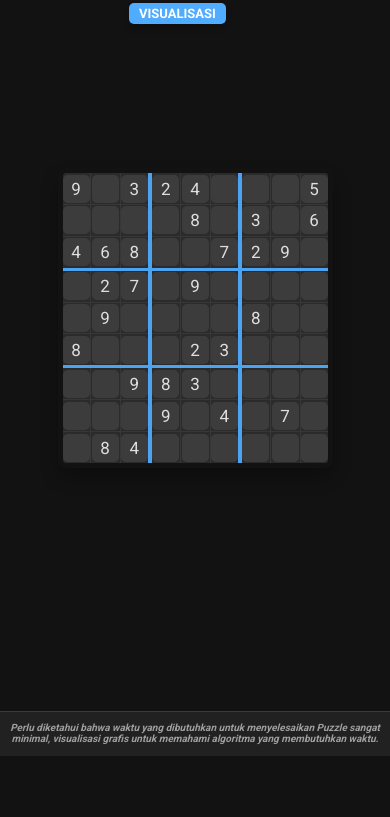
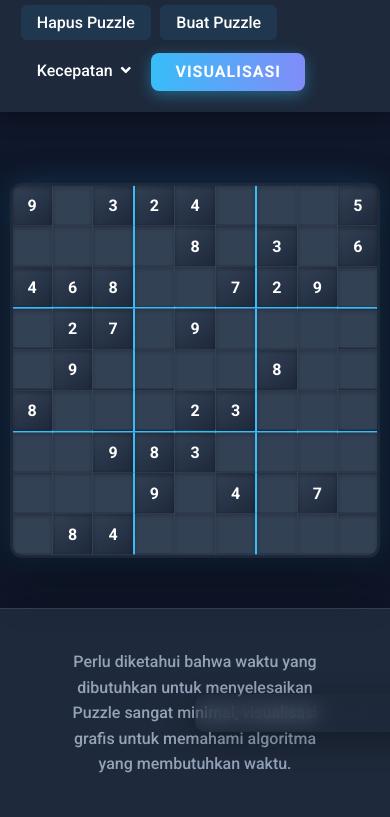
Before and after one commit to Fikri-Coders/GameSudoku-SolveByBacktracking, a website: page index.html in a window 390 px wide. Shown: the part 88-905 px from the top of the page. Before the commit the page ends 844 px from the top, so only its background shows below. Drawn offline with Linux system fonts and the light colour scheme.

Commit message:
UI/UX Modern untuk Visualisasi Algoritma Backtracking

```diff
--- a/style.css
+++ b/style.css
@@ -5,280 +5,489 @@
   padding: 0;
   box-sizing: border-box;
 }
+
 /* Properties Gaya Body */
 body {
-  height: 100vh;
+  min-height: 100vh;
+  width: 100%;
   position: relative;
   display: flex;
   flex-direction: column;
   justify-content: space-between;
   color: #ffffff;
-  background: #121212;
+  background: #0f172a; /* Warna background lebih modern */
   font-family: 'Roboto', sans-serif;
+  overflow-x: hidden;
 }
+
 /* Properties Gaya Paragraf */
 p {
   text-align: center;
-  padding-bottom: 0.5%;
-  font-style: oblique;
-  font-weight: 600;
-  color: #9e9e9e;
+  padding: 1rem 2rem;
+  font-style: normal;
+  font-weight: 500;
+  color: #94a3b8;
+  line-height: 1.6;
+  max-width: 800px;
+  margin: 0 auto;
 }
+
 /* Properties Gaya NavBar */
 nav {
   display: flex;
   justify-content: space-between;
   align-items: center;
   flex-wrap: wrap;
-  height: 0.7rem;
-  padding: 1rem 2rem;
-  z-index: 32;
-  margin-bottom: 2rem;
-  opacity: 1;
-  background-color: #212121;
+  padding: 1.2rem 2.5rem;
+  z-index: 100;
+  background-color: #1e293b;
   color: white;
-  box-shadow: 0 4px 8px rgba(0, 0, 0, 0.3);
+  box-shadow: 0 4px 20px rgba(0, 0, 0, 0.4);
+  position: sticky;
+  top: 0;
+  backdrop-filter: blur(10px);
 }
+
 /* Properties Gaya Logo */
 nav .logo {
   font-family: 'Roboto', sans-serif;
   font-size: 2rem;
   font-weight: bold;
-  text-transform: capitalize;
+  letter-spacing: -0.5px;
   z-index: 2;
-  background: linear-gradient(90deg, #4facfe 0%, #00f2fe 100%);
+  background: linear-gradient(90deg, #38bdf8 0%, #818cf8 50%, #c084fc 100%);
   -webkit-background-clip: text;
   -webkit-text-fill-color: transparent;
+  text-shadow: 0 0 30px rgba(56, 189, 248, 0.3);
 }
+
 /* Properties Gaya List */
 nav > ul {
   display: flex;
-  justify-content: space-around;
+  justify-content: flex-end;
+  align-items: center;
   list-style: none;
   flex-wrap: wrap;
-  padding-right: 5rem;
   z-index: 500;
 }
 
 nav > ul li {
-  margin: 0.5rem;
-  margin-top: 1.5rem;
-  font-size: 1.1rem;
-  font-weight: 600;
+  margin: 0 0.8rem;
+  font-size: 1rem;
+  font-weight: 500;
   cursor: pointer;
-  padding: 0.3rem;
-  transition: all 0.2s ease-in-out;
+  padding: 0.5rem 1rem;
+  transition: all 0.3s ease;
+  border-radius: 6px;
+  position: relative;
 }
+
 /* Efek Hover */
 nav > ul li:hover {
-  border-bottom: 2px solid #4facfe;
-  font-size: 1.05rem;
-  font-weight: 1000;
-  color: #4facfe;
+  color: #38bdf8;
+  background: rgba(56, 189, 248, 0.1);
+  transform: translateY(-2px);
 }
 
 /* Styling untuk Menu */
-
 li > input[type="checkbox"] {
   visibility: hidden;
+  position: absolute;
 }
+
 li > input[type="checkbox"] + label {
   width: 100%;
   height: 100%;
   cursor: pointer;
-  transition: color 0.2s ease-in-out;
+  transition: all 0.3s ease;
+  display: flex;
+  align-items: center;
 }
+
 li > input[type="checkbox"] + label:hover {
-  border: none;
-  color: #4facfe;
+  color: #38bdf8;
 }
+
 li > input[type="checkbox"] + label i {
-  font-size: 1.1rem;
+  font-size: 1rem;
   margin-left: 0.5rem;
   transition: all 0.3s;
 }
+
 li > input[type="checkbox"] ~ ul {
   display: none;
 }
+
 li > input[type="checkbox"]:checked + label i {
   transform: rotate(180deg);
 }
+
 li > input[type="checkbox"]:checked ~ ul {
   display: block;
   list-style: none;
   position: absolute;
-  background: #2d2d2d;
-  box-shadow: 0 8px 16px rgba(0, 0, 0, 0.4);
+  top: 100%;
+  left: 0;
+  background: #1e293b;
+  box-shadow: 0 10px 25px rgba(0, 0, 0, 0.5);
   color: #fff;
   border-radius: 8px;
   padding: 0.5rem;
   z-index: 400;
-  margin: 0.3rem;
-  border: 1px solid #3a3a3a;
+  margin-top: 0.5rem;
+  border: 1px solid #334155;
+  animation: slideDown 0.3s ease forwards;
+  min-width: 150px;
+}
+
+@keyframes slideDown {
+  from {
+    opacity: 0;
+    transform: translateY(-10px);
+  }
+  to {
+    opacity: 1;
+    transform: translateY(0);
+  }
 }
 
 li > input[type="checkbox"]:checked ~ ul li {
-  width: 10rem;
-  height: 3rem;
-  line-height: 3;
-  border-bottom: 1px solid #3a3a3a;
+  height: auto;
+  padding: 0.8rem 1rem;
+  border-bottom: 1px solid #334155;
+  margin: 0;
+  transition: all 0.2s ease;
+}
+
+li > input[type="checkbox"]:checked ~ ul li:last-child {
+  border-bottom: none;
 }
 
 li > input[type="checkbox"]:checked ~ ul li:hover {
-  border-left: 5px solid #4facfe;
-  padding-left: 0.6rem;
-  background-color: #333333;
+  background-color: #334155;
+  color: #38bdf8;
 }
 
 li > input[type="checkbox"]:checked ~ ul li.active {
-  border-left: 5px solid #4facfe;
-  padding-left: 0.6rem;
-  border-bottom-style: solid;
-  background-color: #333333;
+  background-color: #334155;
+  color: #38bdf8;
+  border-left: 3px solid #38bdf8;
+  padding-left: 1rem;
 }
 
 /* Properties Gaya Tombol */
-
 #visualizeBtn {
   font-weight: 600;
-  margin-left: 2rem;
-  font-size: 1.3rem;
-  background-color: #4facfe;
+  font-size: 1rem;
+  background: linear-gradient(90deg, #38bdf8 0%, #818cf8 100%);
   color: #fff;
-  padding: 0.3rem 1rem;
-  border-radius: 5px;
-  box-shadow: 0 4px 6px rgba(0, 0, 0, 0.2);
-  transition: all 0.2s ease-in-out;
+  padding: 0.6rem 1.5rem;
+  border-radius: 8px;
+  box-shadow: 0 4px 15px rgba(56, 189, 248, 0.4);
+  transition: all 0.3s ease;
+  text-transform: uppercase;
+  letter-spacing: 1px;
 }
+
 /* Efek Hover untuk Tombol */
 #visualizeBtn:hover {
-  font-weight: 600;
-  font-size: 1.33rem;
-  text-shadow: 0.5px 0.5px 0.5px #ffffff;
-  transform: translateY(-2px);
-  box-shadow: 0 6px 8px rgba(0, 0, 0, 0.3);
+  transform: translateY(-3px);
+  box-shadow: 0 8px 25px rgba(56, 189, 248, 0.6);
+}
+
+#visualizeBtn:active {
+  transform: translateY(-1px);
+}
+
+/* Tombol lainnya */
+#clearBtn, #generateBtn {
+  padding: 0.5rem 1rem;
+  border-radius: 6px;
+  transition: all 0.3s ease;
+  background: rgba(56, 189, 248, 0.1);
+}
+
+#clearBtn:hover, #generateBtn:hover {
+  background: rgba(56, 189, 248, 0.2);
 }
 
 /* Styling Container untuk menampilkan peringatan */
+.alert {
+  width: 350px;
+  padding: 1.2rem;
+  z-index: 1000;
+  position: fixed;
+  top: 5.5rem;
+  left: 1.5rem;
+  border-radius: 10px;
+  color: #fff;
+  transition: all 0.3s ease;
+  box-shadow: 0 10px 30px rgba(0, 0, 0, 0.3);
+  backdrop-filter: blur(10px);
+  animation: slideIn 0.5s ease forwards;
+}
 
-.alert {
-  width: 25%;
-  padding: 1rem;
-  z-index: 100;
-  position: absolute;
-  top: 5.5rem;
-  left: 0.5rem;
-  border-radius: 8px;
-  color: #fff;
-  transition: 0.3s all;
-  box-shadow: 0 4px 8px rgba(0, 0, 0, 0.3);
+@keyframes slideIn {
+  from {
+    opacity: 0;
+    transform: translateX(-50px);
+  }
+  to {
+    opacity: 1;
+    transform: translateX(0);
+  }
 }
+
 .alert.hidden {
-  left: -50rem;
+  transform: translateX(-100%);
+  opacity: 0;
 }
+
 .alert.danger {
-  background: linear-gradient(90deg, #ff4b2b 0%, #ff416c 100%);
+  background: linear-gradient(135deg, #ef4444 0%, #b91c1c 100%);
+  border-left: 5px solid #7f1d1d;
 }
+
 .alert.success {
-  background: linear-gradient(90deg, #00c9ff 0%, #92fe9d 100%);
+  background: linear-gradient(135deg, #10b981 0%, #059669 100%);
+  border-left: 5px solid #047857;
+}
+
+/* Container untuk grid utama */
+.main-container {
+  display: flex;
+  flex-direction: column;
+  align-items: center;
+  justify-content: center;
+  padding: 2rem;
+  flex: 1;
 }
 
 /* Styling untuk Grid Puzzle */
-
 .grid-container {
-  margin: auto;
-  height: 30rem;
-  width: 27.5rem;
+  margin: 2rem auto;
+  height: auto;
+  width: min(90vw, 500px);
   border-collapse: collapse;
   table-layout: fixed;
-  border: 5px solid #37474f;
-  opacity: 0.95;
+  border: 3px solid #334155;
   z-index: 30;
   position: relative;
-  bottom: 2rem;
-  box-shadow: 0 10px 20px rgba(0, 0, 0, 0.3);
-  border-radius: 8px;
+  box-shadow: 0 20px 50px rgba(0, 0, 0, 0.4),
+              0 0 30px rgba(56, 189, 248, 0.2);
+  border-radius: 12px;
   overflow: hidden;
+  background: #1e293b;
+  transform-style: preserve-3d;
+  perspective: 1000px;
 }
 
 .grid-container .row:nth-child(3),
 .grid-container .row:nth-child(6) {
-  border-bottom: 3px solid #4facfe;
+  border-bottom: 2px solid #38bdf8;
 }
 
 .grid-container .row td {
   text-align: center;
-  font-weight: 1000;
-  background: #2d2d2d;
-  border: 1px solid #3a3a3a;
+  background: #1e293b;
+  border: 1px solid #334155;
+  padding: 0;
+  position: relative;
+  aspect-ratio: 1/1;
+}
+
+.grid-container .row td.correct {
+  animation: pulseCorrect 0.5s ease;
+}
+
+@keyframes pulseCorrect {
+  0% { transform: scale(1); }
+  50% { transform: scale(1.1); }
+  100% { transform: scale(1); }
+}
+
+.grid-container .row td.wrong {
+  animation: pulseWrong 0.5s ease;
+}
+
+@keyframes pulseWrong {
+  0% { transform: scale(1); }
+  50% { transform: scale(1.1); }
+  100% { transform: scale(1); }
 }
 
 .grid-container .row td.correct input {
-  background: linear-gradient(145deg, #00c9ff, #92fe9d);
-  color: #1a1a1a;
+  background: linear-gradient(145deg, #10b981, #059669);
+  color: #fff;
+  text-shadow: 0 1px 3px rgba(0, 0, 0, 0.3);
+  font-weight: bold;
 }
+
 .grid-container .row td.wrong input {
-  background: linear-gradient(145deg, #ff4b2b, #ff416c);
-  color: #ffffff;
+  background: linear-gradient(145deg, #ef4444, #b91c1c);
+  color: #fff;
+  text-shadow: 0 1px 3px rgba(0, 0, 0, 0.3);
+  font-weight: bold;
 }
+
 .grid-container .row td.fixed input {
-  background: #424242;
-  color: #ffffff;
+  background: linear-gradient(145deg, #334155, #1e293b);
+  color: #fff;
+  font-weight: bold;
+  box-shadow: inset 0 2px 4px rgba(0, 0, 0, 0.3);
 }
 
 .grid-container .row td:nth-child(3),
 .grid-container .row td:nth-child(6) {
-  border-right: 4px solid #4facfe;
+  border-right: 2px solid #38bdf8;
 }
 
 .row td input {
-  opacity: 0.9;
-  display: inline-block;
-  border: none;
-  border-radius: 5px;
-  width: 2.7rem;
-  height: 2.8rem;
+  width: 100%;
+  height: 100%;
+  aspect-ratio: 1/1;
   text-align: center;
-  font-size: 1.7rem;
-  background: #424242;
+  font-size: clamp(1.2rem, 5vw, 1.7rem);
+  background: #334155;
   color: #fff;
   font-family: 'Roboto', sans-serif;
   outline: none;
-  transition: all 0.2s ease-in-out;
-}
-
-/* Mengubah ukuran beberapa elemen penting untuk mengakomodasi Ukuran Layar yang lebih kecil */
-
-@media (max-width: 760px) {
-  :root {
-    font-size: 10px;
-  }
-  .row td input {
-    border-width: 2px;
-  }
-  .alert {
-    width: 90%;
-  }
-}
-
-@media (max-width: 280px) {
-  .grid-container {
-    margin-top: 80%;
-    height: 28rem;
-    width: 28rem;
-  }
-}
-
-/* Tambahan Footer untuk tema FinTrack */
-.footer {
-  background-color: #212121;
-  padding: 1rem;
-  margin-top: 2rem;
-  border-top: 1px solid #3a3a3a;
+  transition: all 0.3s ease;
+  border: none;
+  box-shadow: inset 0 2px 4px rgba(0, 0, 0, 0.2);
+  caret-color: #38bdf8;
 }
 
 /* Hover efek untuk sel sudoku */
 .row td input:hover {
   transform: scale(1.05);
-  box-shadow: 0 0 10px rgba(79, 172, 254, 0.5);
+  box-shadow: 0 0 15px rgba(56, 189, 248, 0.5);
+  z-index: 10;
 }
+
+.row td input:focus {
+  background: #475569;
+  box-shadow: 0 0 0 2px #38bdf8, 0 0 20px rgba(56, 189, 248, 0.6);
+  z-index: 20;
+}
+
+/* Footer styling */
+.footer {
+  background-color: #1e293b;
+  padding: 1.5rem;
+  margin-top: 2rem;
+  border-top: 1px solid #334155;
+  text-align: center;
+  box-shadow: 0 -4px 20px rgba(0, 0, 0, 0.2);
+}
+
+/* Responsivitas */
+@media (max-width: 768px) {
+  nav {
+    padding: 1rem;
+    flex-direction: column;
+    align-items: flex-start;
+  }
+
+  nav > ul {
+    margin-top: 1rem;
+    width: 100%;
+    justify-content: flex-start;
+    padding: 0;
+  }
+
+  nav > ul li {
+    margin: 0.3rem;
+  }
+
+  #visualizeBtn {
+    margin-left: 0;
+    margin-top: 0.5rem;
+  }
+
+  .alert {
+    width: 85%;
+    top: auto;
+    bottom: 1.5rem;
+    left: 50%;
+    transform: translateX(-50%);
+  }
+
+  .alert.hidden {
+    transform: translateY(150%);
+  }
+
+  .grid-container {
+    margin-top: 1rem;
+    margin-bottom: 2rem;
+  }
+}
+
+@media (max-width: 480px) {
+  nav .logo {
+    font-size: 1.5rem;
+  }
+
+  nav > ul {
+    flex-wrap: wrap;
+  }
+
+  .grid-container {
+    width: 95vw;
+    margin: 1rem auto;
+  }
+
+  .row td input {
+    font-size: 1rem;
+  }
+}
+
+/* Animasi tambahan untuk meningkatkan UX */
+@keyframes shimmer {
+  0% {
+    background-position: -100% 0;
+  }
+  100% {
+    background-position: 100% 0;
+  }
+}
+
+.shimmer {
+  background: linear-gradient(90deg,
+    rgba(56, 189, 248, 0) 0%,
+    rgba(56, 189, 248, 0.2) 50%,
+    rgba(56, 189, 248, 0) 100%);
+  background-size: 200% 100%;
+  animation: shimmer 2s infinite;
+  position: absolute;
+  top: 0;
+  left: 0;
+  width: 100%;
+  height: 100%;
+  pointer-events: none;
+}
+
+/* Tambahkan animasi floating untuk grid */
+@keyframes floating {
+  0% { transform: translateY(0px); }
+  50% { transform: translateY(-10px); }
+  100% { transform: translateY(0px); }
+}
+
+.grid-container {
+  animation: floating 6s ease-in-out infinite;
+}
+
+/* Tema gelap dengan aksen berwarna */
+.grid-container::after {
+  content: '';
+  position: absolute;
+  bottom: -50px;
+  left: 10%;
+  width: 80%;
+  height: 20px;
+  background: rgba(56, 189, 248, 0.3);
+  filter: blur(20px);
+  border-radius: 50%;
+  z-index: -1;
+}
```
